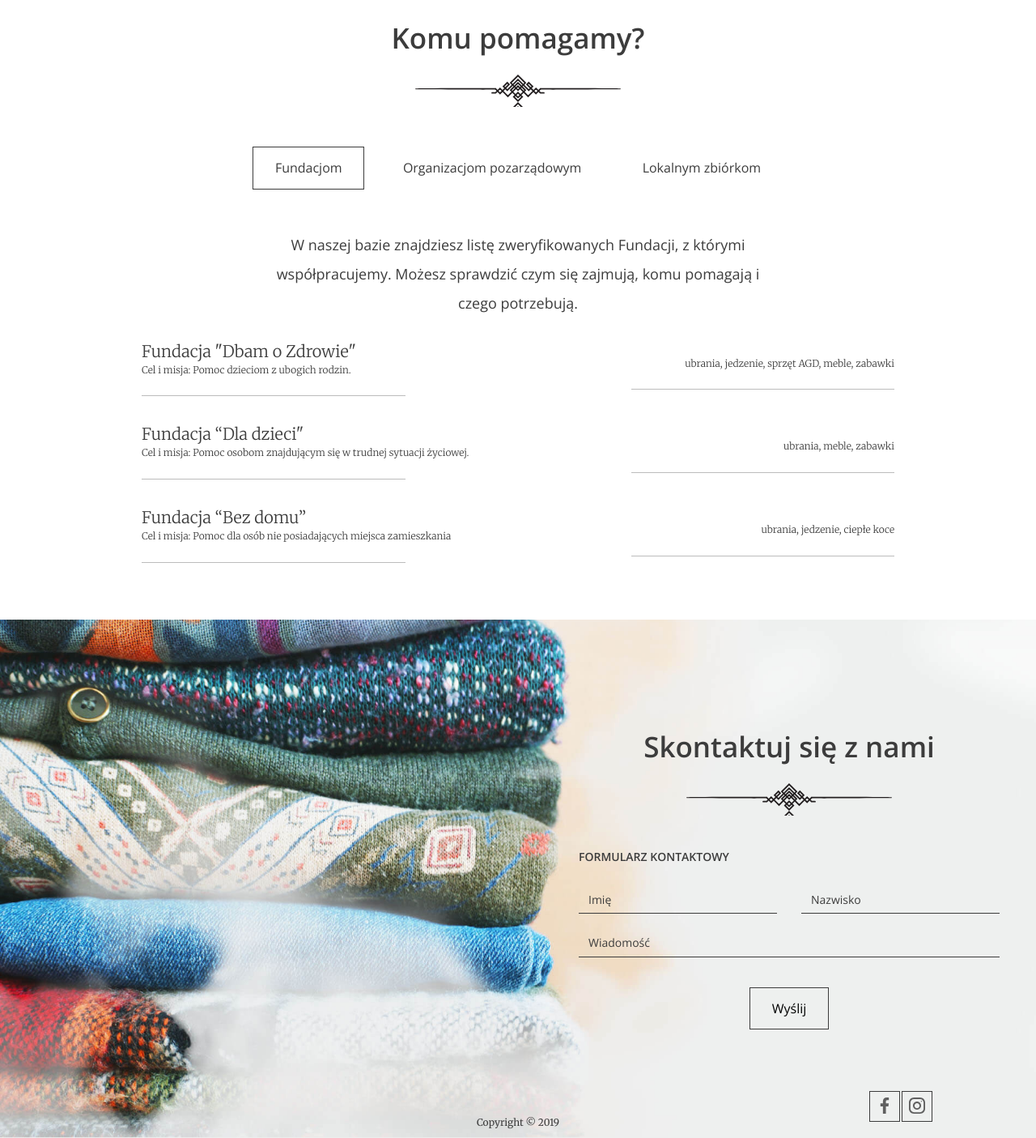
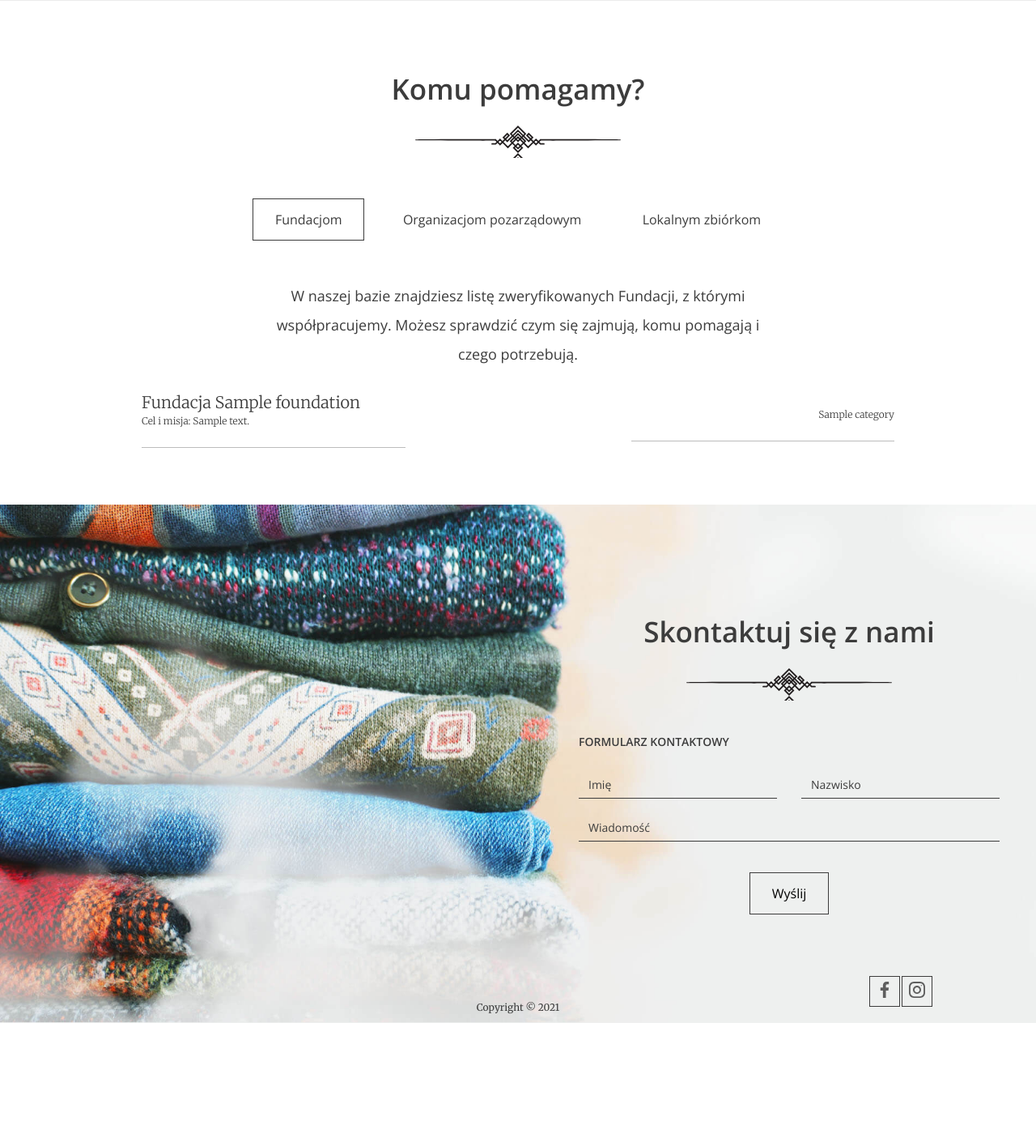
Before and after one commit to broda1802/turn_over_to_the_good_hands, a Django app: template the_good_hands/templates/index.html in a window 1280 px wide. Shown: the part 2473-3878 px from the top of the page at 81% size. After the commit the page ends 3736 px from the top, so only its background shows below. Run offline with Django 3.2, Linux system fonts and the light colour scheme; the template is opened without the code that fills it: most values are stand-ins (such as "Sample title", 1, 10 or a date in 2020).

Commit message:
main_page

```diff
--- a/accounts/views.py
+++ b/accounts/views.py
@@ -48,7 +48,7 @@ class Login(View):
 
 class SignUpView(SuccessMessageMixin, CreateView):
     form_class = CustomUserCreationForm
-    success_url = reverse_lazy('accounts:login')
+    success_url = reverse_lazy('login')
     template_name = 'register.html'
     success_message = 'Account was created successfully.'
 
--- a/the_good_hands/admin.py
+++ b/the_good_hands/admin.py
@@ -3,6 +3,6 @@ from django.contrib import admin
 # Register your models here.
 from the_good_hands.models import Category, Institution, Donation
 
-admin.register(Category)
-admin.register(Institution)
-admin.register(Donation)
+admin.site.register(Category)
+admin.site.register(Institution)
+admin.site.register(Donation)
--- a/the_good_hands/templates/base.html
+++ b/the_good_hands/templates/base.html
@@ -18,22 +18,22 @@
             <ul class="dropdown">
                 <li><a href="#">Profil</a></li>
                 <li><a href="#">{% block dropdown_link %}{% endblock %}</a></li>
-                <li><a href="{% url 'accounts:logout' %}">Wyloguj</a></li>
+                <li><a href="{% url 'logout' %}">Wyloguj</a></li>
             </ul>
              </li>
         </ul>
             {% else %}
-                <li><a href="{% url 'accounts:login' %}" class="btn btn--small btn--without-border">Zaloguj</a></li>
-                <li><a href="{% url 'accounts:signup' %}" class="btn btn--small btn--highlighted">Załóż konto</a></li>
+                <li><a href="{% url 'login' %}" class="btn btn--small btn--without-border">Zaloguj</a></li>
+                <li><a href="{% url 'signup' %}" class="btn btn--small btn--highlighted">Załóż konto</a></li>
                 </ul>
             {% endif %}
         <ul>
-          <li><a href="index.html" class="btn btn--without-border active">Start</a></li>
-          <li><a href="index.html#steps" class="btn btn--without-border">O co chodzi?</a></li>
-          <li><a href="index.html#about-us" class="btn btn--without-border">O nas</a></li>
-          <li><a href="index.html#help" class="btn btn--without-border">Fundacje i organizacje</a></li>
+          <li><a href="{% url 'landing_page' %}" class="btn btn--without-border active">Start</a></li>
+          <li><a href="{% url 'landing_page' %}#steps" class="btn btn--without-border">O co chodzi?</a></li>
+          <li><a href="{% url 'landing_page' %}#about-us" class="btn btn--without-border">O nas</a></li>
+          <li><a href="{% url 'landing_page' %}#help" class="btn btn--without-border">Fundacje i organizacje</a></li>
             {% block index_gives %} {% endblock %}
-          <li><a href="index.html#contact" class="btn btn--without-border">Kontakt</a></li>
+          <li><a href="{% url 'landing_page' %}#contact" class="btn btn--without-border">Kontakt</a></li>
         </ul>
       </nav>
     {% block index_slogan %} {% endblock %}
@@ -57,13 +57,13 @@
         </form>
     </div>
     <div class="bottom-line">
-        <span class="bottom-line--copy">Copyright &copy; 2019</span>
+        <span class="bottom-line--copy">Copyright &copy; 2021</span>
         <div class="bottom-line--icons">
             <a href="#" class="btn btn--small"><img src={% static "images/icon-facebook.svg" %}/></a>
             <a href="#" class="btn btn--small"><img src={% static "images/icon-instagram.svg" %}/></a>
         </div>
     </div>
 </footer>
-{% block script%} <script src={% static "js/app.js"%}></script> {% endblock %}
+{% block script%}  {% endblock %}
 </body>
 </html>
--- a/the_good_hands/templates/index.html
+++ b/the_good_hands/templates/index.html
@@ -2,7 +2,7 @@
 {%  load static %}
 {% block header %} class="header--main-page" {% endblock %}
 {% block dropdown_link %}Ustawienia{% endblock %}
-{% block index_gives %} <li><a href="form.html" class="btn btn--without-border">Przekaż dary</a></li> {% endblock %}
+{% block index_gives %} <li><a href="{% url "add_donation"%}" class="btn btn--without-border">Przekaż dary</a></li> {% endblock %}
 {% block index_slogan %}
       <div class="slogan container container--90">
         <div class="slogan--item">
@@ -19,13 +19,13 @@
     <section id="stats" class="stats">
       <div class="container container--85">
         <div class="stats--item">
-          <em>10</em>
+          <em>{{ donations}}</em>
           <h3>Oddanych worków</h3>
           <p>Lorem ipsum dolor sit amet consectetur adipisicing elit. Eius est beatae, quod accusamus illum tempora!</p>
         </div>
 
         <div class="stats--item">
-          <em>5</em>
+          <em>{{ donated_institutions }}</em>
           <h3>Wspartych organizacji</h3>
           <p>Lorem ipsum dolor sit amet consectetur, adipisicing elit. Laboriosam magnam, sint nihil cupiditate quas quam.</p>
         </div>
@@ -59,7 +59,7 @@
         </div>
       </div>
 
-      <a href="#" class="btn btn--large">Załóż konto</a>
+      <a href="{% url 'signup' %}" class="btn btn--large">Załóż konto</a>
     </section>
 
     <section id="about-us" class="about-us">
@@ -83,34 +83,17 @@
       <!-- SLIDE 1 -->
       <div class="help--slides active" data-id="1">
         <p>W naszej bazie znajdziesz listę zweryfikowanych Fundacji, z którymi współpracujemy. Możesz sprawdzić czym się zajmują, komu pomagają i czego potrzebują.</p>
-
         <ul class="help--slides-items">
+            {% for foundation in foundations %}
           <li>
             <div class="col">
-              <div class="title">Fundacja "Dbam o Zdrowie"</div>
-              <div class="subtitle">Cel i misja: Pomoc dzieciom z ubogich rodzin.</div>
+              <div class="title">Fundacja {{ foundation.name}}</div>
+              <div class="subtitle">Cel i misja: {{ foundation.description}}</div>
             </div>
 
-            <div class="col"><div class="text">ubrania, jedzenie, sprzęt AGD, meble, zabawki</div></div>
+            <div class="col"><div class="text">{{ foundation.categories.all|join:", " }}</div></div>
           </li>
-
-          <li>
-            <div class="col">
-              <div class="title">Fundacja “Dla dzieci"</div>
-              <div class="subtitle">Cel i misja: Pomoc osobom znajdującym się w trudnej sytuacji życiowej.</div>
-            </div>
-
-            <div class="col"><div class="text">ubrania, meble, zabawki</div></div>
-          </li>
-
-          <li>
-            <div class="col">
-              <div class="title">Fundacja “Bez domu”</div>
-              <div class="subtitle">Cel i misja: Pomoc dla osób nie posiadających miejsca zamieszkania</div>
-            </div>
-
-            <div class="col"><div class="text">ubrania, jedzenie, ciepłe koce</div></div>
-          </li>
+             {% endfor %}
         </ul>
         <!-- Pagination
         <ul class="help--slides-pagination">
@@ -125,47 +108,21 @@
       <!-- SLIDE 2 -->
       <div class="help--slides" data-id="2">
         <p>
-          Lorem ipsum dolor, sit amet consectetur adipisicing elit. Hic officiis mollitia dolor, neque aspernatur accusamus debitis. Ducimus, officia. Quia, sunt illum! Non iste placeat ab ipsum alias
-          quos suscipit corporis!
+          W naszej bazie znajdziesz listę zweryfikowanych organizacji, z którymi współpracujemy. Możesz sprawdzić czym się zajmują, komu pomagają i czego potrzebują.
         </p>
+
         <ul class="help--slides-items">
+            {% for organisation in organisations %}
           <li>
             <div class="col">
-              <div class="title">Organizacja 1</div>
-              <div class="subtitle">Lorem ipsum dolor sit amet consectetur.</div>
+              <div class="title">{{ organisation.name}}</div>
+              <div class="subtitle">Cel i misja: {{ organisation.description}}</div>
             </div>
 
-            <div class="col"><div class="text">Lorem ipsum dolor sit amet consectetur adipisicing elit.</div></div>
+            <div class="col"><div class="text">{{ organisation.categories.all|join:", " }}</div></div>
           </li>
-
-          <li>
-            <div class="col">
-              <div class="title">Organizacja 2</div>
-              <div class="subtitle">Lorem ipsum dolor sit amet consectetur.</div>
-            </div>
-
-            <div class="col"><div class="text">Lorem ipsum dolor sit amet consectetur adipisicing elit.</div></div>
-          </li>
-
-          <li>
-            <div class="col">
-              <div class="title">Organizacja 3</div>
-              <div class="subtitle">Lorem ipsum dolor sit amet consectetur.</div>
-            </div>
-
-            <div class="col"><div class="text">Lorem ipsum dolor sit amet consectetur adipisicing elit.</div></div>
-          </li>
-
-          <li>
-            <div class="col">
-              <div class="title">Organizacja 4</div>
-              <div class="subtitle">Lorem ipsum dolor sit amet consectetur.</div>
-            </div>
-
-            <div class="col"><div class="text">Lorem ipsum dolor sit amet consectetur adipisicing elit.</div></div>
-          </li>
+            {% endfor %}
         </ul>
-
         <!-- Pagination
         <ul class="help--slides-pagination">
           <li><a href="#" class="btn btn--small btn--without-border active" data-page="1">1</a></li>
@@ -179,27 +136,20 @@
 
       <!-- SLIDE 3 -->
       <div class="help--slides" data-id="3">
-        <p>Lorem ipsum dolor sit amet, his ocurreret persequeris ea, ad utinam laudem duo. Verterem adipisci partiendo eos ne, ea his reque quaeque recteque, ne quo lobortis intellegam.</p>
+        <p>W naszej bazie znajdziesz listę zweryfikowanych zbiórek lokalnych, z którymi współpracujemy. Możesz sprawdzić czym się zajmują, komu pomagają i czego potrzebują.</p>
+
         <ul class="help--slides-items">
+             {% for local_collection in local_collections%}
           <li>
             <div class="col">
-              <div class="title">Lokalna zbiórka 1</div>
-              <div class="subtitle">Lorem ipsum dolor sit amet consectetur.</div>
+              <div class="title">{{ local_collection.name}}</div>
+              <div class="subtitle">Cel i misja: {{ local_collection.description}}</div>
             </div>
 
-            <div class="col"><div class="text">Lorem ipsum dolor sit amet consectetur adipisicing elit.</div></div>
+            <div class="col"><div class="text">{{ local_collection.categories.all|join:", " }}</div></div>
           </li>
-
-          <li>
-            <div class="col">
-              <div class="title">Lokalna zbiórka 2</div>
-              <div class="subtitle">Lorem ipsum dolor sit amet consectetur.</div>
-            </div>
-
-            <div class="col"><div class="text">Lorem ipsum dolor sit amet consectetur adipisicing elit.</div></div>
-          </li>
+            {% endfor %}
         </ul>
-
         <!-- Pagination
         <ul class="help--slides-pagination">
           <li><a href="#" class="btn btn--small btn--without-border active" data-page="1">1</a></li>
@@ -208,5 +158,6 @@
         -->
       </div>
     </section>
+
     {% endblock %}
-    {% block script%} {% endblock %}
+    {% block script%}<script src={% static "js/app.js"%}></script>  {% endblock %}
--- a/the_good_hands/templates/login.html
+++ b/the_good_hands/templates/login.html
@@ -18,7 +18,7 @@
             </div>
 
             <div class="form-group form-group--buttons">
-                <a href="{% url 'accounts:signup' %}" class="btn btn--without-border">Załóż konto</a>
+                <a href="{% url 'signup' %}" class="btn btn--without-border">Załóż konto</a>
                 <button class="btn" type="submit">Zaloguj się</button>
             </div>
         </form>
--- a/the_good_hands/templates/register.html
+++ b/the_good_hands/templates/register.html
@@ -22,7 +22,7 @@
                 <input type="password" name="password2" placeholder="Powtórz hasło"/>
             </div>
             <div class="form-group form-group--buttons">
-                <a href="{% url 'accounts:login' %}" class="btn btn--without-border">Zaloguj się</a>
+                <a href="{% url 'login' %}" class="btn btn--without-border">Zaloguj się</a>
                 <button class="btn" type="submit">Załóż konto</button>
             </div>
         </form>
--- a/turn_over_to_the_good_hands/settings.py
+++ b/turn_over_to_the_good_hands/settings.py
@@ -16,7 +16,7 @@ load_dotenv()
 
 
 # Build paths inside the project like this: BASE_DIR / 'subdir'.
-BASE_DIR = os.path.dirname(os.path.dirname(os.path.abspath(__file__)))
+BASE_DIR = Path(__file__).resolve().parent.parent
 
 
 # Quick-start development settings - unsuitable for production
@@ -136,5 +136,5 @@ STATICFILES_DIRS = [
 # https://docs.djangoproject.com/en/3.2/ref/settings/#default-auto-field
 
 DEFAULT_AUTO_FIELD = 'django.db.models.BigAutoField'
-LOGIN_REDIRECT_URL = 'accounts:login'
-LOGOUT_REDIRECT_URL = 'accounts:login'
+LOGIN_REDIRECT_URL = 'landing_page'
+LOGOUT_REDIRECT_URL = 'landing_page'
--- a/turn_over_to_the_good_hands/urls.py
+++ b/turn_over_to_the_good_hands/urls.py
@@ -15,12 +15,12 @@ Including another URLconf
 """
 from django.contrib import admin
 from django.urls import path, include
-from django.views.generic.base import TemplateView
 from the_good_hands.views import LandingPage, AddDonation
 
 urlpatterns = [
     path('admin/', admin.site.urls),
-    path('accounts/', include(('accounts.urls', 'accounts'), namespace='accounts')),
+    path('accounts/', include('accounts.urls')),
+    path('accounts/', include('django.contrib.auth.urls')),
     path('', LandingPage.as_view(), name='landing_page'),
     path('add_donation', AddDonation.as_view(), name='add_donation'),
 ]
```
Also changed, not shown: the_good_hands/views.py (+11 -11 lines).
